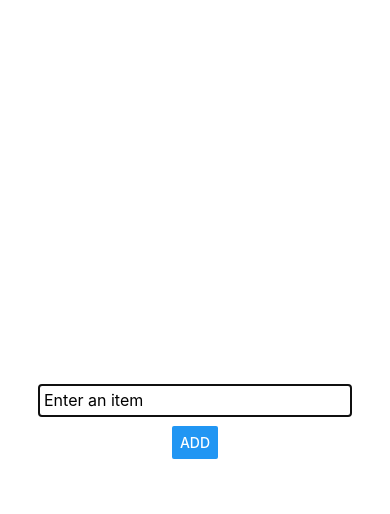
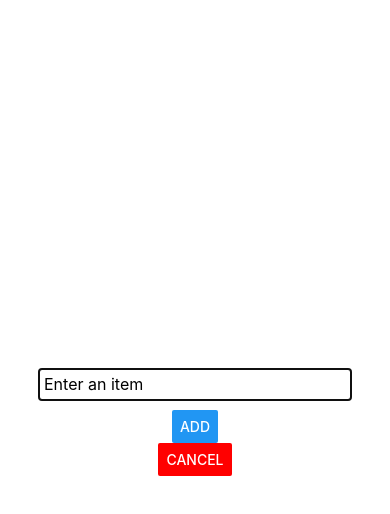
Before and after one commit to angelofmfonseca/rn-list-app, a React Native app: screen / in a window 390 px wide. Both pictures are taken after a click on the button "ADD NEW ITEM". Shown: the top 514 px of the page. Built offline with nearby package versions, Linux system fonts and the light colour scheme.

Commit message:
cancelamento de adição de item funcionando

```diff
--- a/App.js
+++ b/App.js
@@ -22,17 +22,22 @@ const App = () => {
     });
   };
 
-  const showModal = () => {
+  const showAddModal = () => {
     setIsModalVisible(true);
+  };
+
+  const cancelItemAddition = () => {
+    setIsModalVisible(false);
   };
 
   return (
     <View style={styles.screen}>
-      <Button title="Add new item" onPress={showModal} />
+      <Button title="Add new item" onPress={showAddModal} />
       <Text style={styles.title}>Shop List</Text>
       <ListInput
         isModalVisible={isModalVisible}
         handleAddItens={handleAddItens}
+        cancelItemAddition={cancelItemAddition}
       />
       <FlatList
         keyExtractor={item => item.id}
--- a/components/ListInput.js
+++ b/components/ListInput.js
@@ -1,7 +1,7 @@
 import React, { useState } from "react";
 import { Button, Modal, StyleSheet, TextInput, View } from "react-native";
 
-const ListInput = ({ handleAddItens, isModalVisible }) => {
+const ListInput = ({ handleAddItens, isModalVisible, cancelItemAddition }) => {
   const [enteredItem, setEnteredItem] = useState("");
 
   const handleTextChange = enteredText => {
@@ -23,6 +23,7 @@ const ListInput = ({ handleAddItens, isModalVisible }) => {
           value={enteredItem}
         />
         <Button title="ADD" onPress={addItem} />
+        <Button title="CANCEL" color="red" onPress={cancelItemAddition} />
       </View>
     </Modal>
   );
```
